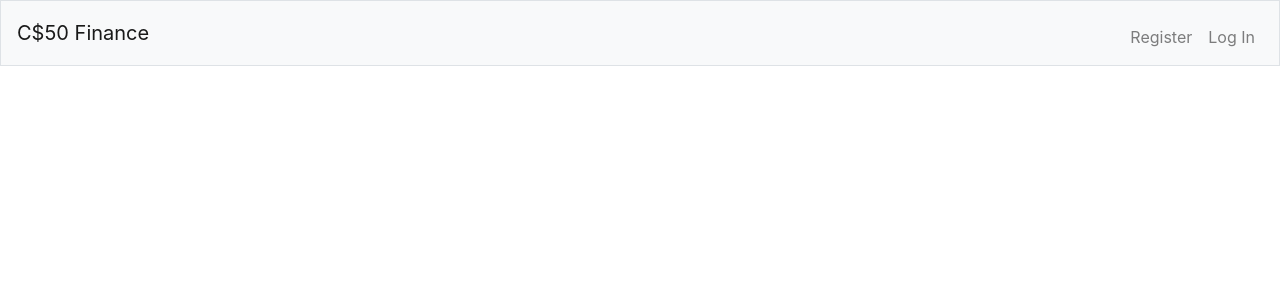
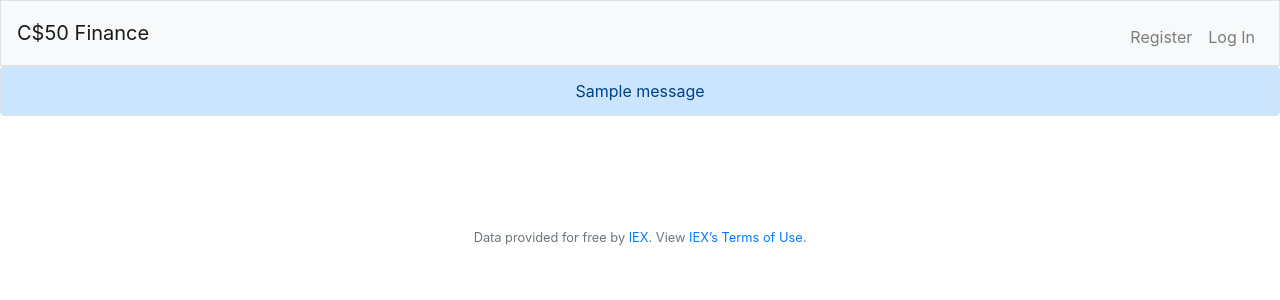
Before and after one commit to phayo/finance-app, a Flask app: template templates/layout.html in a window 1280 px wide. Shown: the top 300 px of the page. Run offline with Flask 2, Linux system fonts and the light colour scheme; the template is opened without the code that fills it, so the values that code supplies are empty; one stand-in notice (Sample message) is shown; parts of the project's set-up code (start-up, migrations or seed data) failed here and were passed over; some libraries are stand-ins or nearby versions.

Commit message:
Add header main and footer sections in layout

```diff
--- a/templates/layout.html
+++ b/templates/layout.html
@@ -51,6 +51,22 @@
             </div>
         </nav>
 
+        {% if get_flashed_messages() %}
+            <header>
+                <div class="alert alert-primary border text-center" role="alert">
+                    {{ get_flashed_messages() | join(" ") }}
+                </div>
+            </header>
+        {% endif %}
+
+        <main class="container p-5">
+            {% block main %}{% endblock %}
+        </main>
+
+        <footer class="small text-center text-muted">
+            Data provided for free by <a href="https://iextrading.com/developer">IEX</a>. View <a href="https://iextrading.com/api-exhibit-a/">IEX’s Terms of Use</a>.
+        </footer>
+
     </body>
 
 </html>
```
